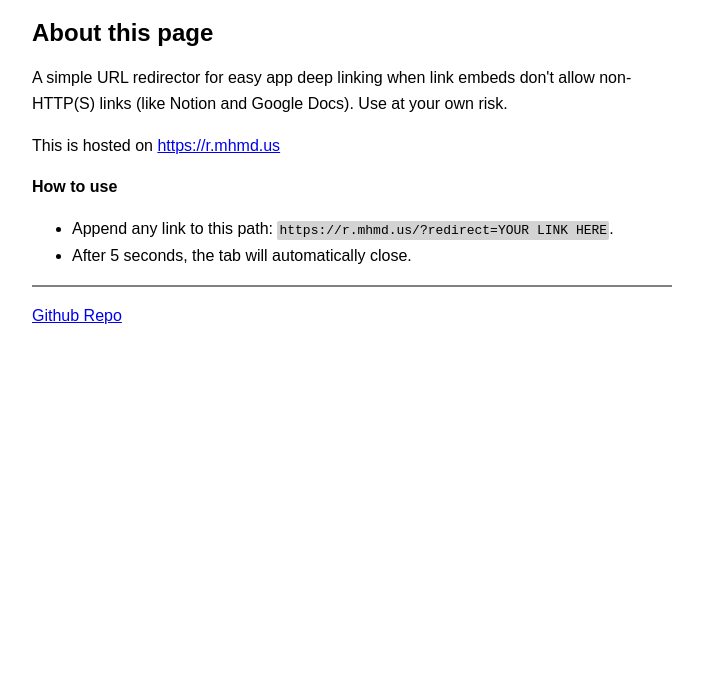
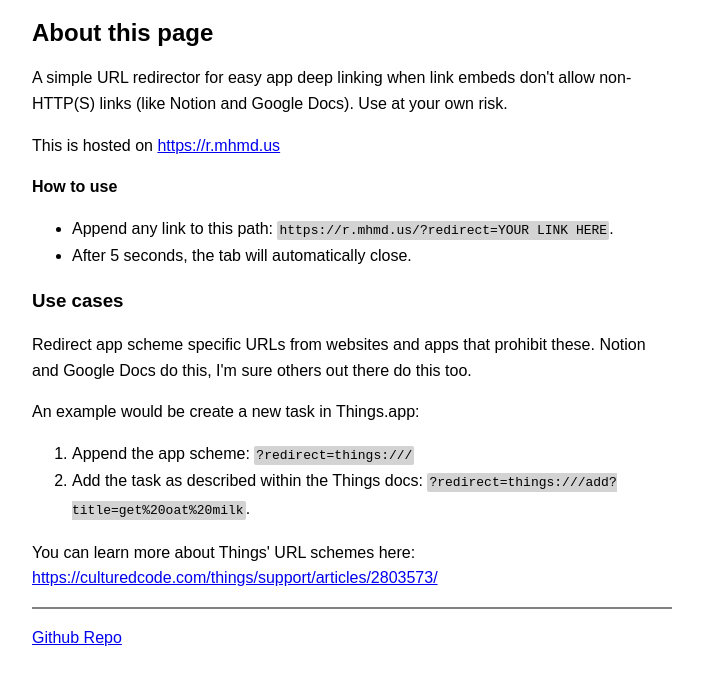
Before and after one commit to usmanity/redirector, a plain HTML site: page index.html in a window 1280 px wide. Shown: the whole page, without its empty margins (288-991 px from the left). Drawn offline with Linux system fonts and the light colour scheme.

Commit message:
Update readme to include an example

```diff
--- a/index.html
+++ b/index.html
@@ -14,18 +14,22 @@
             max-width: 80%;
             line-height: 1.6em;
         }
+
         code {
             background-color: lightgray;
             padding: 2px;
             border-radius: 2px;
         }
+
         h1 {
             opacity: 1;
             transition: all 1s;
         }
+
         .hidden {
             display: none;
         }
+
         hr {
             border-style: solid;
             border-color: gray;
@@ -40,7 +44,8 @@
             <hr>
         </div>
         <h2 id="redirector">About this page</h1>
-        <p>A simple URL redirector for easy app deep linking when link embeds don&#39;t allow non-HTTP(S) links (like
+            <p>A simple URL redirector for easy app deep linking when link embeds don&#39;t allow non-HTTP(S) links
+                (like
                 Notion and Google Docs). Use at your own risk. </p>
             <p>This is hosted on <a href="https://r.mhmd.us">https://r.mhmd.us</a> </p>
             <p><strong>How to use</strong></p>
@@ -48,6 +53,18 @@
                 <li>Append any link to this path: <code>https://r.mhmd.us/?redirect=YOUR LINK HERE</code>. </li>
                 <li>After 5 seconds, the tab will automatically close. </li>
             </ul>
+            <h3 id="use-cases">Use cases</h3>
+            <p>Redirect app scheme specific URLs from websites and apps that prohibit these. Notion and Google Docs do
+                this, I&#39;m sure others out there do this too. </p>
+            <p>An example would be create a new task in Things.app:</p>
+            <ol>
+                <li>Append the app scheme: <code>?redirect=things:///</code></li>
+                <li>Add the task as described within the Things docs:
+                    <code>?redirect=things:///add?title=get%20oat%20milk</code>.</li>
+            </ol>
+            <p>You can learn more about Things&#39; URL schemes here: <a
+                    href="https://culturedcode.com/things/support/articles/2803573/">https://culturedcode.com/things/support/articles/2803573/</a>
+            </p>
             <hr>
             <p><a href="https://github.com/usmanity/redirector">Github Repo</a></p>
     </div>
```
Also changed, not shown: 1 other file. Lines whose indentation alone changed are shown as unchanged.
